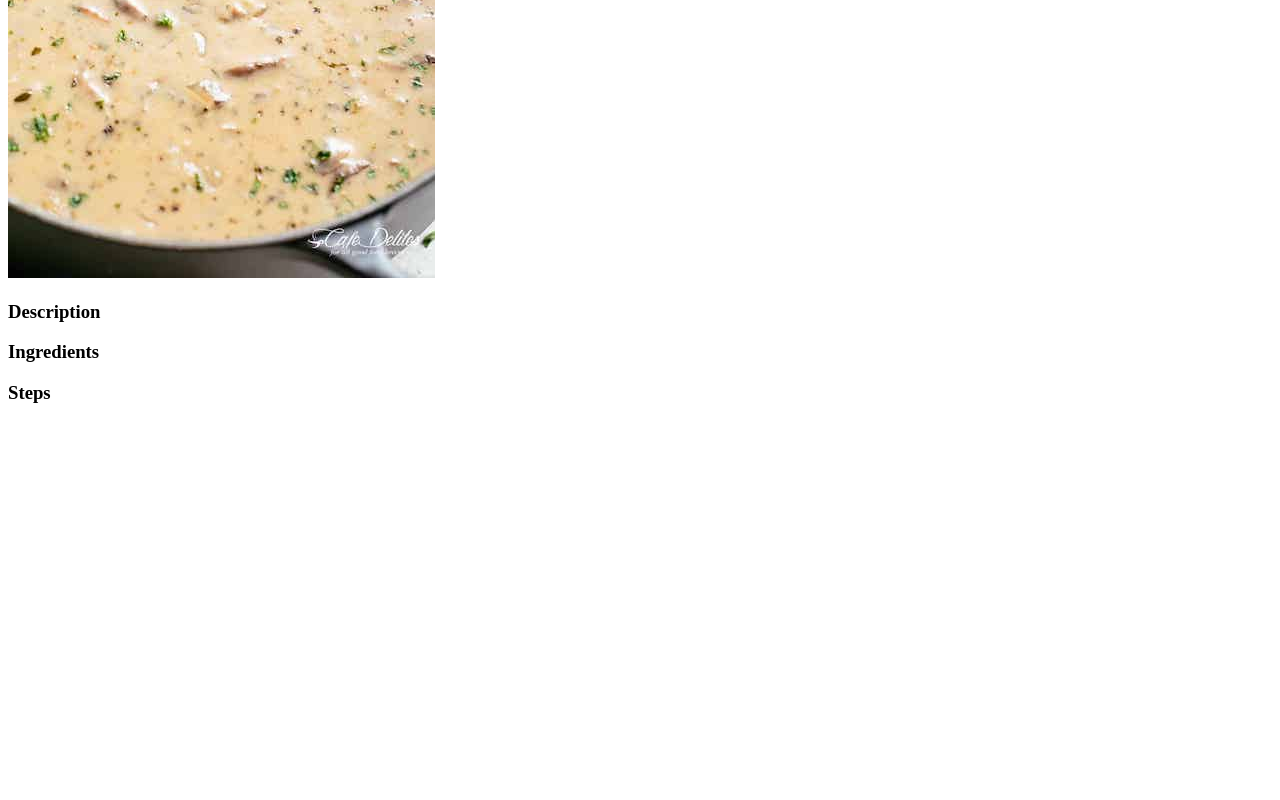
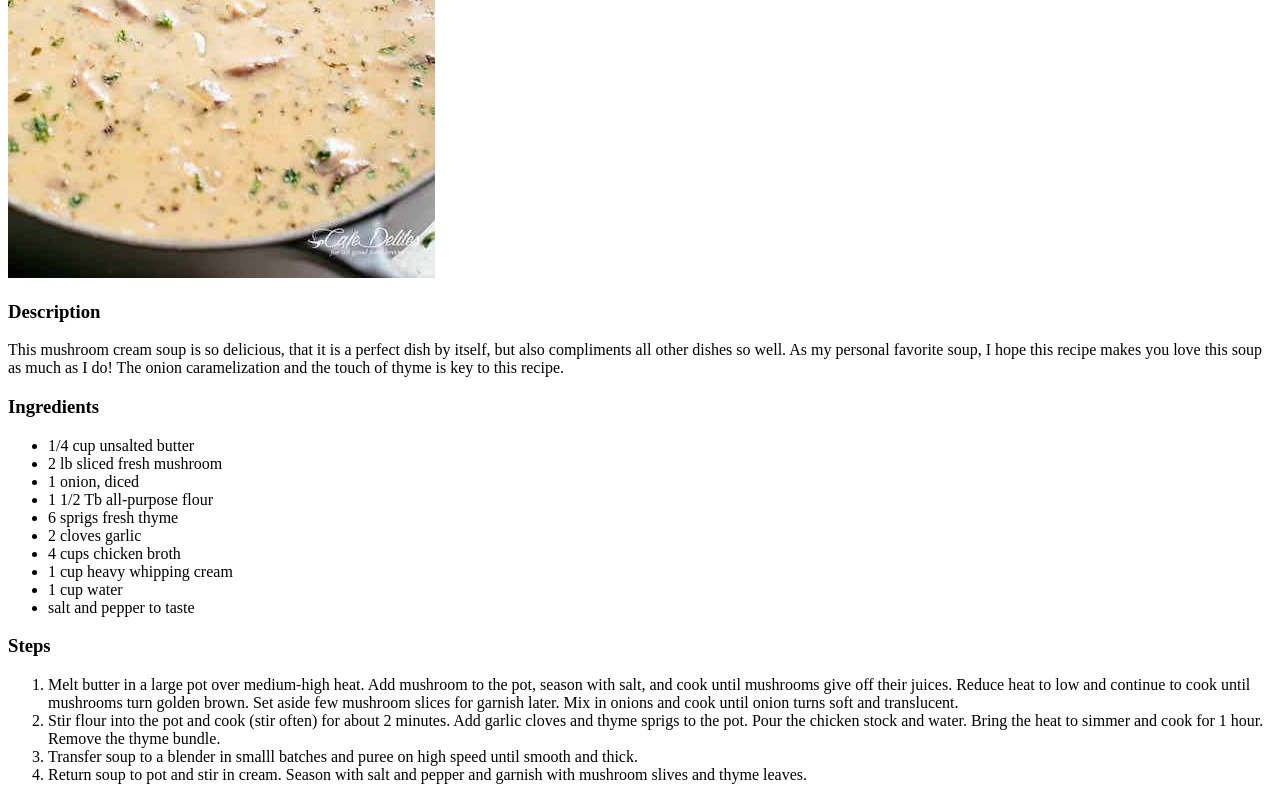
Before and after one commit to djl2e/odin-recipes, a plain HTML site: page mushroom-cream-soup.html in a window 1280 px wide. Shown: the part 442-1242 px from the top of the page. Before the commit the page ends 865 px from the top, so only its background shows below. Drawn offline with Linux system fonts and the light colour scheme.

Commit message:
Added ingredients and steps into the soup page.

```diff
--- a/mushroom-cream-soup.html
+++ b/mushroom-cream-soup.html
@@ -11,9 +11,45 @@
     <img src="./img/Cream-of-Mushroom-Soup.jpeg" alt="mushroom cream soup">
     <h3>Description</h3>
     <p>
-
+        This mushroom cream soup is so delicious, that it is a perfect dish
+        by itself, but also compliments all other dishes so well. As my personal
+        favorite soup, I hope this recipe makes you love this soup as much as I do!
+        The onion caramelization and the touch of thyme is key to this recipe.
     </p>
     <h3>Ingredients</h3>
+    <ul>
+        <li>1/4 cup unsalted butter</li>
+        <li>2 lb sliced fresh mushroom</li>
+        <li>1 onion, diced</li>
+        <li>1 1/2 Tb all-purpose flour</li>
+        <li>6 sprigs fresh thyme</li>
+        <li>2 cloves garlic</li>
+        <li>4 cups chicken broth</li>
+        <li>1 cup heavy whipping cream</li>
+        <li>1 cup water</li>
+        <li>salt and pepper to taste</li>
+    </ul>
     <h3>Steps</h3>
+    <ol>
+        <li>
+            Melt butter in a large pot over medium-high heat. Add mushroom to the pot,
+            season with salt, and cook until mushrooms give off their juices.
+            Reduce heat to low and continue to cook until mushrooms turn golden brown.
+            Set aside few mushroom slices for garnish later. Mix in onions and cook until
+            onion turns soft and translucent.
+        </li>
+        <li>
+            Stir flour into the pot and cook (stir often) for about 2 minutes. Add garlic cloves
+            and thyme sprigs to the pot. Pour the chicken stock and water. Bring the heat to simmer
+            and cook for 1 hour. Remove the thyme bundle.
+        </li>
+        <li>
+            Transfer soup to a blender in smalll batches and puree on high speed until smooth and thick.
+        </li>
+        <li>
+            Return soup to pot and stir in cream. Season with salt  and pepper and garnish with
+            mushroom slives and thyme leaves.
+        </li>
+    </ol>
 </body>
 </html>
```
